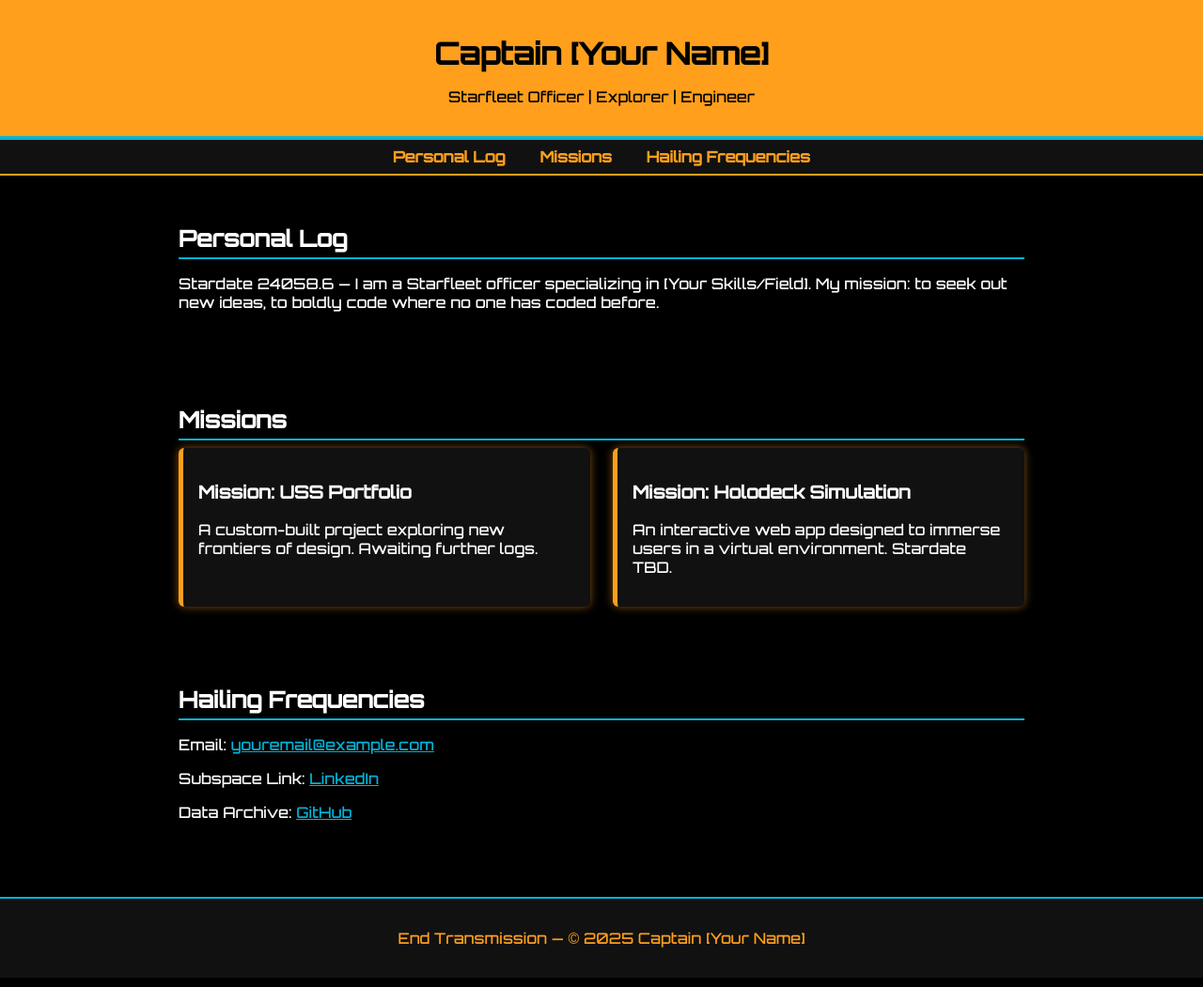
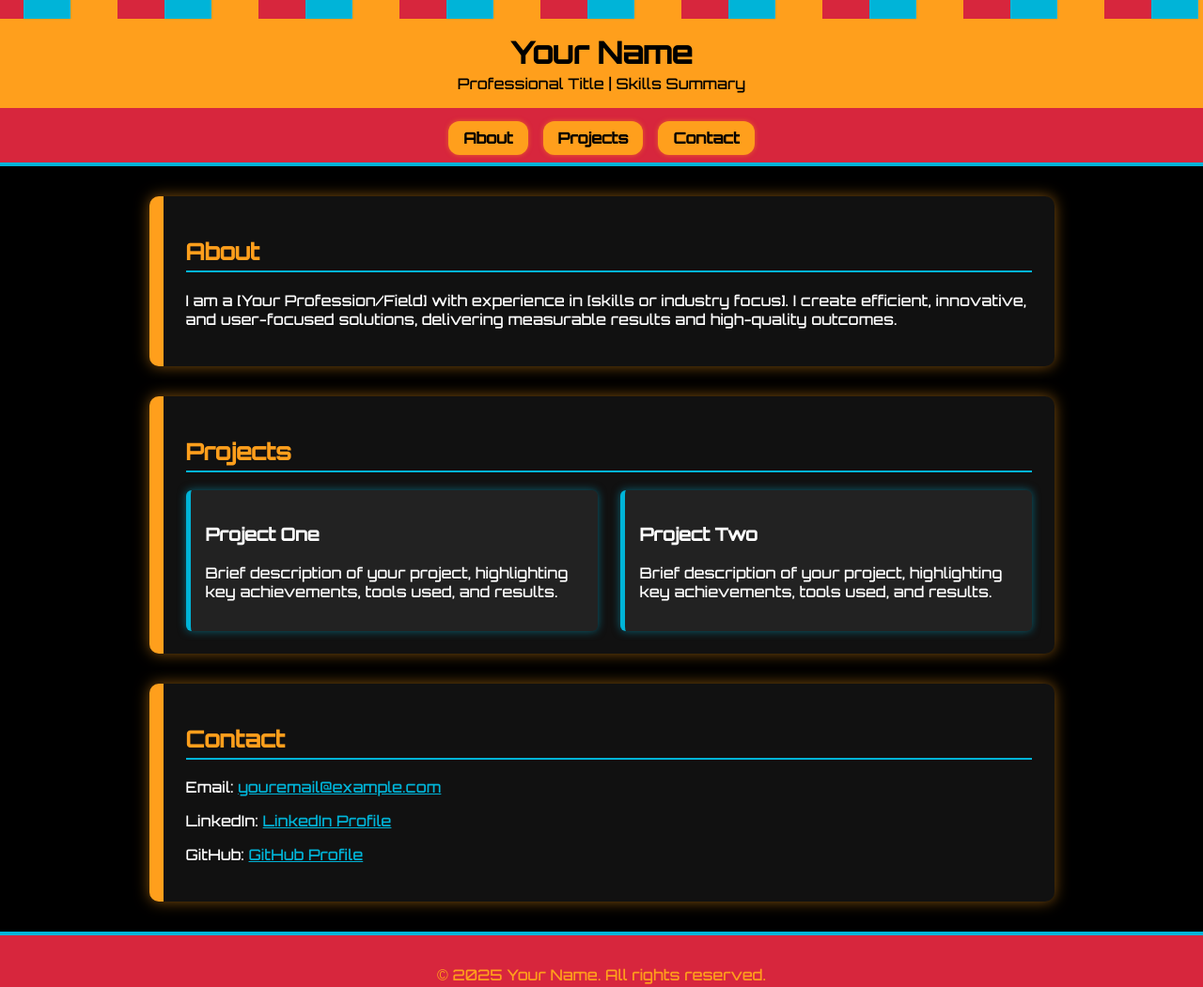
Before and after one commit to empexpo15/empexpo15.github.io, a plain HTML site: page index.html in a window 1280 px wide. Shown: the whole page at 94% size. Drawn offline with Linux system fonts and the light colour scheme.

Commit message:
Update index.html

```diff
--- a/index.html
+++ b/index.html
@@ -3,7 +3,7 @@
 <head>
     <meta charset="UTF-8">
     <meta name="viewport" content="width=device-width, initial-scale=1.0">
-    <title>Starfleet Portfolio</title>
+    <title>Professional Portfolio</title>
     <style>
         @import url('https://fonts.googleapis.com/css2?family=Orbitron:wght@500&display=swap');
 
@@ -14,47 +14,89 @@
             color: #fff;
         }
 
+        /* Animated header bar */
+        .lcars-bar {
+            width: 100%;
+            height: 20px;
+            background: repeating-linear-gradient(
+                90deg,
+                #ff9f1c,
+                #ff9f1c 50px,
+                #d7263d 50px,
+                #d7263d 100px,
+                #00b4d8 100px,
+                #00b4d8 150px
+            );
+            background-size: 300px 20px;
+            animation: lcarsScroll 4s linear infinite;
+        }
+
+        @keyframes lcarsScroll {
+            from { background-position: 0 0; }
+            to { background-position: 300px 0; }
+        }
+
+        /* Header */
         header {
             background-color: #ff9f1c;
+            padding: 1rem;
+            border-bottom: 6px solid #d7263d;
+            text-align: center;
             color: black;
-            padding: 1rem;
-            text-align: center;
+        }
+
+        header h1 {
+            margin: 0;
+            font-size: 2rem;
+        }
+
+        header p {
+            margin: 0.2rem 0 0;
+        }
+
+        /* Navigation */
+        nav {
+            display: flex;
+            justify-content: center;
+            gap: 1rem;
+            background-color: #d7263d;
+            padding: 0.5rem;
             border-bottom: 4px solid #00b4d8;
         }
 
-        nav {
-            background-color: #111;
-            padding: 0.5rem;
-            text-align: center;
-            border-bottom: 2px solid #ff9f1c;
-        }
-
         nav a {
-            color: #ff9f1c;
+            background-color: #ff9f1c;
+            color: black;
+            padding: 0.5rem 1rem;
+            border-radius: 12px;
             text-decoration: none;
-            margin: 0 1rem;
             font-weight: bold;
+            box-shadow: 0 0 5px rgba(255, 159, 28, 0.5);
         }
 
         nav a:hover {
-            color: #00b4d8;
+            background-color: #00b4d8;
+            color: black;
         }
 
+        /* Sections styled as LCARS panels */
         section {
             max-width: 900px;
-            margin: auto;
-            padding: 2rem;
-        }
-
-        h1, h2 {
-            margin-bottom: 0.5rem;
+            margin: 2rem auto;
+            background-color: #111;
+            border-left: 15px solid #ff9f1c;
+            padding: 1.5rem;
+            border-radius: 10px;
+            box-shadow: 0 0 15px rgba(255, 159, 28, 0.5);
         }
 
         h2 {
+            color: #ff9f1c;
             border-bottom: 2px solid #00b4d8;
             padding-bottom: 0.3rem;
         }
 
+        /* Projects grid */
         .projects {
             display: grid;
             grid-template-columns: repeat(auto-fit, minmax(250px, 1fr));
@@ -62,64 +104,72 @@
         }
 
         .project-card {
-            background: #111;
-            border-left: 5px solid #ff9f1c;
+            background: #222;
+            border-left: 5px solid #00b4d8;
             padding: 1rem;
             border-radius: 6px;
-            box-shadow: 0px 0px 10px rgba(255, 159, 28, 0.5);
+            box-shadow: 0 0 10px rgba(0, 180, 216, 0.5);
         }
 
+        /* Footer */
         footer {
-            background-color: #111;
+            background-color: #d7263d;
             color: #ff9f1c;
             text-align: center;
             padding: 1rem;
             margin-top: 2rem;
-            border-top: 2px solid #00b4d8;
+            border-top: 4px solid #00b4d8;
+        }
+
+        a {
+            color: #00b4d8;
         }
     </style>
 </head>
 <body>
 
+    <!-- Animated header strip -->
+    <div class="lcars-bar"></div>
+
     <header>
-        <h1>Captain [Your Name]</h1>
-        <p>Starfleet Officer | Explorer | Engineer</p>
+        <h1>Your Name</h1>
+        <p>Professional Title | Skills Summary</p>
     </header>
 
     <nav>
-        <a href="#about">Personal Log</a>
-        <a href="#projects">Missions</a>
-        <a href="#contact">Hailing Frequencies</a>
+        <a href="#about">About</a>
+        <a href="#projects">Projects</a>
+        <a href="#contact">Contact</a>
     </nav>
 
     <section id="about">
-        <h2>Personal Log</h2>
-        <p>Stardate 24058.6 — I am a Starfleet officer specializing in [Your Skills/Field]. My mission: to seek out new ideas, to boldly code where no one has coded before.</p>
+        <h2>About</h2>
+        <p>I am a [Your Profession/Field] with experience in [skills or industry focus]. I create efficient, innovative, and user-focused solutions, delivering measurable results and high-quality outcomes.</p>
     </section>
 
     <section id="projects">
-        <h2>Missions</h2>
+        <h2>Projects</h2>
         <div class="projects">
             <div class="project-card">
-                <h3>Mission: USS Portfolio</h3>
-                <p>A custom-built project exploring new frontiers of design. Awaiting further logs.</p>
+                <h3>Project One</h3>
+                <p>Brief description of your project, highlighting key achievements, tools used, and results.</p>
             </div>
             <div class="project-card">
-                <h3>Mission: Holodeck Simulation</h3>
-                <p>An interactive web app designed to immerse users in a virtual environment. Stardate TBD.</p>
+                <h3>Project Two</h3>
+                <p>Brief description of your project, highlighting key achievements, tools used, and results.</p>
             </div>
         </div>
     </section>
 
     <section id="contact">
-        <h2>Hailing Frequencies</h2>
-        <p>Email: <a href="mailto:youremail@example.com" style="color:#00b4d8;">youremail@example.com</a></p>
-        <p>Subspace Link: <a href="#" style="color:#00b4d8;">LinkedIn</a></p>
-        <p>Data Archive: <a href="#" style="color:#00b4d8;">GitHub</a></p>
+        <h2>Contact</h2>
+        <p>Email: <a href="mailto:youremail@example.com">youremail@example.com</a></p>
+        <p>LinkedIn: <a href="https://www.linkedin.com/in/YOUR-LINKEDIN-USERNAME" target="_blank">LinkedIn Profile</a></p>
+        <p>GitHub: <a href="#" target="_blank">GitHub Profile</a></p>
     </section>
 
     <footer>
-        <p>End Transmission — &copy; 2025 Captain [Your Name]</p>
+        <p>&copy; 2025 Your Name. All rights reserved.</p>
     </footer>
 
 </body>
```
